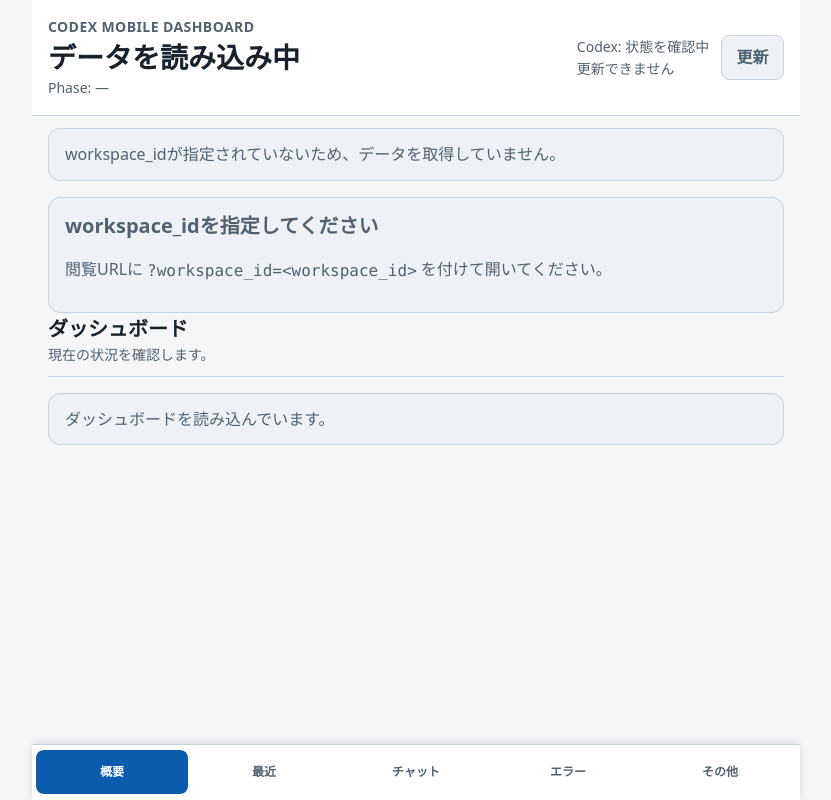
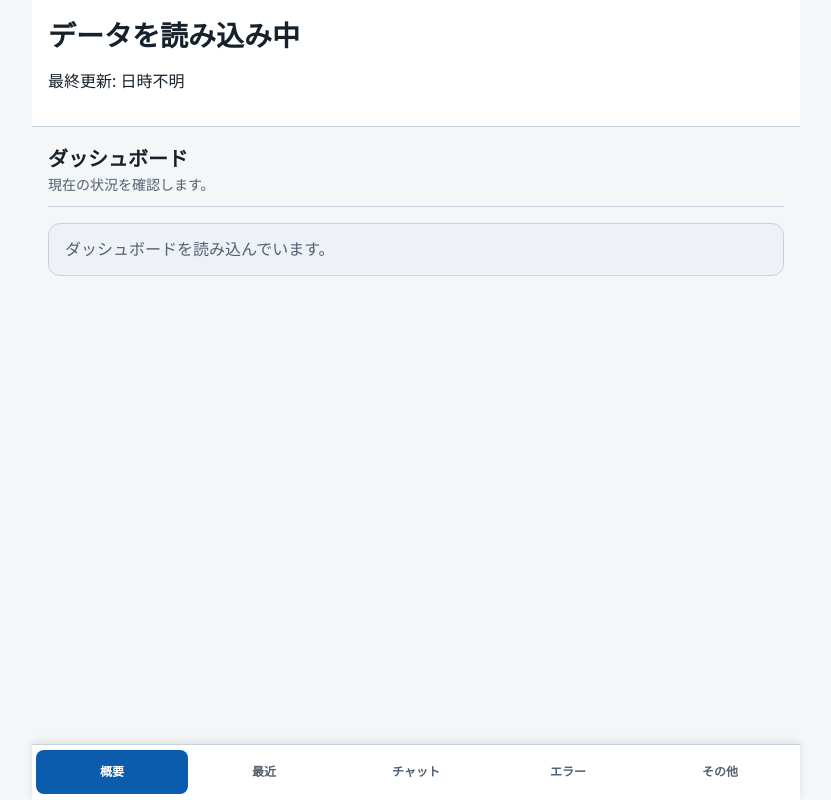
Before and after one commit to tabenishi02/CodexMobileDashboard, a website: page client/index.html in a window 1280 px wide. Shown: the whole page, without its empty margins (224-1055 px from the left). Drawn offline with Linux system fonts and the light colour scheme.

Commit message:
Phase 8.1 workspace選択画面と簡素化ヘッダーを追加

```diff
--- a/client/index.html
+++ b/client/index.html
@@ -17,25 +17,23 @@
   </noscript>
 
   <div class="app-shell" data-app-state="initializing">
-    <header class="app-header">
+    <header id="app-header" class="app-header">
       <div class="project-summary">
-        <p class="eyebrow">Codex Mobile Dashboard</p>
         <h1 id="project-name">データを読み込み中</h1>
-        <p id="project-phase">Phase: —</p>
+        <p id="header-last-updated">最終更新: 日時不明</p>
       </div>
-      <div class="header-status" aria-live="polite">
-        <p id="codex-status">Codex: 状態を確認中</p>
-        <p id="refresh-status">更新待機中</p>
-      </div>
-      <button id="refresh-button" type="button" disabled>更新</button>
     </header>
 
-    <p id="global-status" class="global-status" aria-live="polite">初期データを読み込んでいます。</p>
+    <p id="global-status" class="global-status" aria-live="polite" hidden></p>
 
     <main id="main-content" tabindex="-1">
-      <section id="missing-workspace" class="notice-panel" hidden aria-labelledby="missing-workspace-title">
-        <h2 id="missing-workspace-title">workspace_idを指定してください</h2>
-        <p>閲覧URLに<code>?workspace_id=&lt;workspace_id&gt;</code>を付けて開いてください。</p>
+      <section id="workspace-selector" class="workspace-selector" hidden aria-labelledby="workspace-selector-title">
+        <header class="screen-header">
+          <h1 id="workspace-selector-title">ワークスペースを選択</h1>
+          <p>Androidサーバーで公開中のプロジェクトを選択します。</p>
+        </header>
+        <div id="workspace-list-state" class="screen-state" aria-live="polite">ワークスペースを読み込んでいます。</div>
+        <ol id="workspace-list" class="workspace-list" hidden></ol>
       </section>
 
       <section id="screen-dashboard" class="screen" data-screen="dashboard" aria-labelledby="dashboard-title">
@@ -147,6 +145,11 @@
         </header>
         <div class="screen-state" data-state-for="system" aria-live="polite">システム情報を読み込んでいます。</div>
         <div class="system-grid" data-content-for="system" hidden>
+          <section class="system-update" aria-labelledby="update-title">
+            <h3 id="update-title">更新</h3>
+            <button id="refresh-button" type="button" disabled>更新</button>
+            <p id="refresh-status" aria-live="polite">更新待機中</p>
+          </section>
           <section aria-labelledby="collector-title">
             <h3 id="collector-title">PC収集ツール</h3>
             <dl id="collector-status" class="definition-list"></dl>
```
